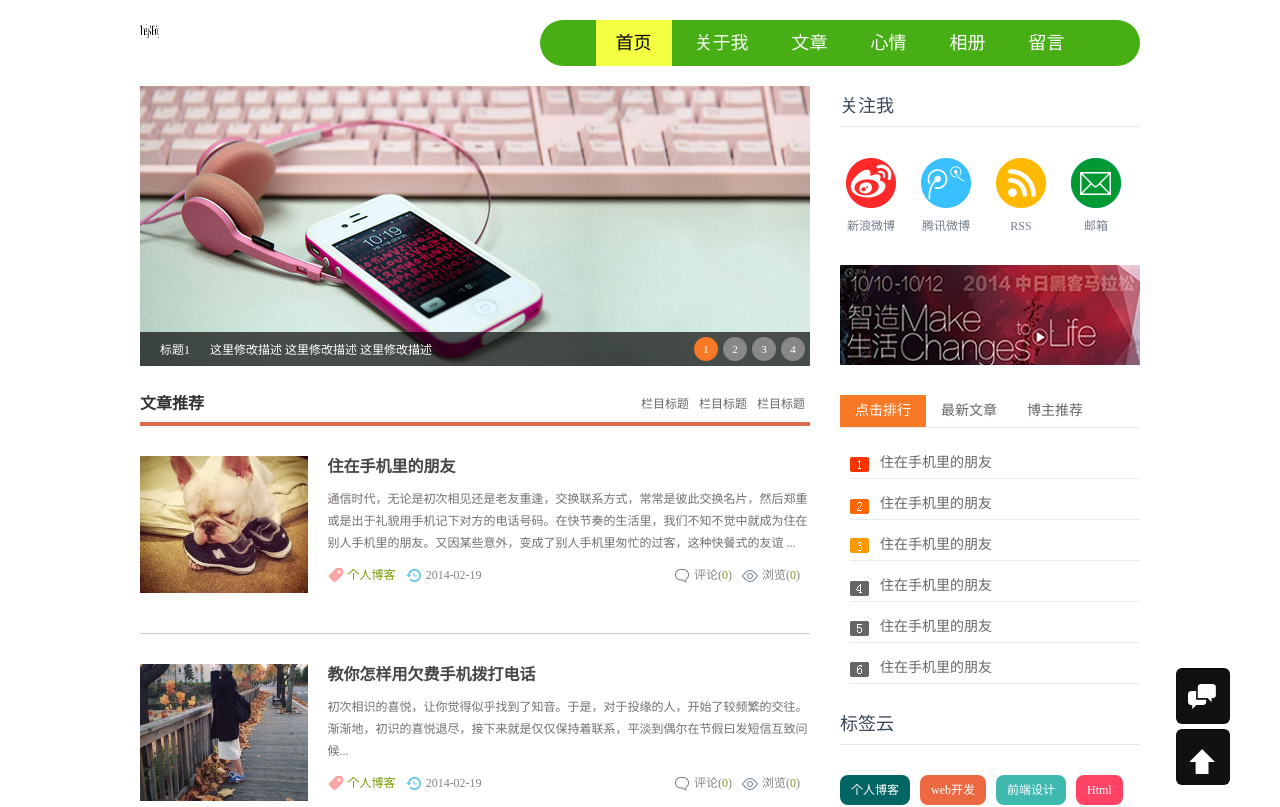
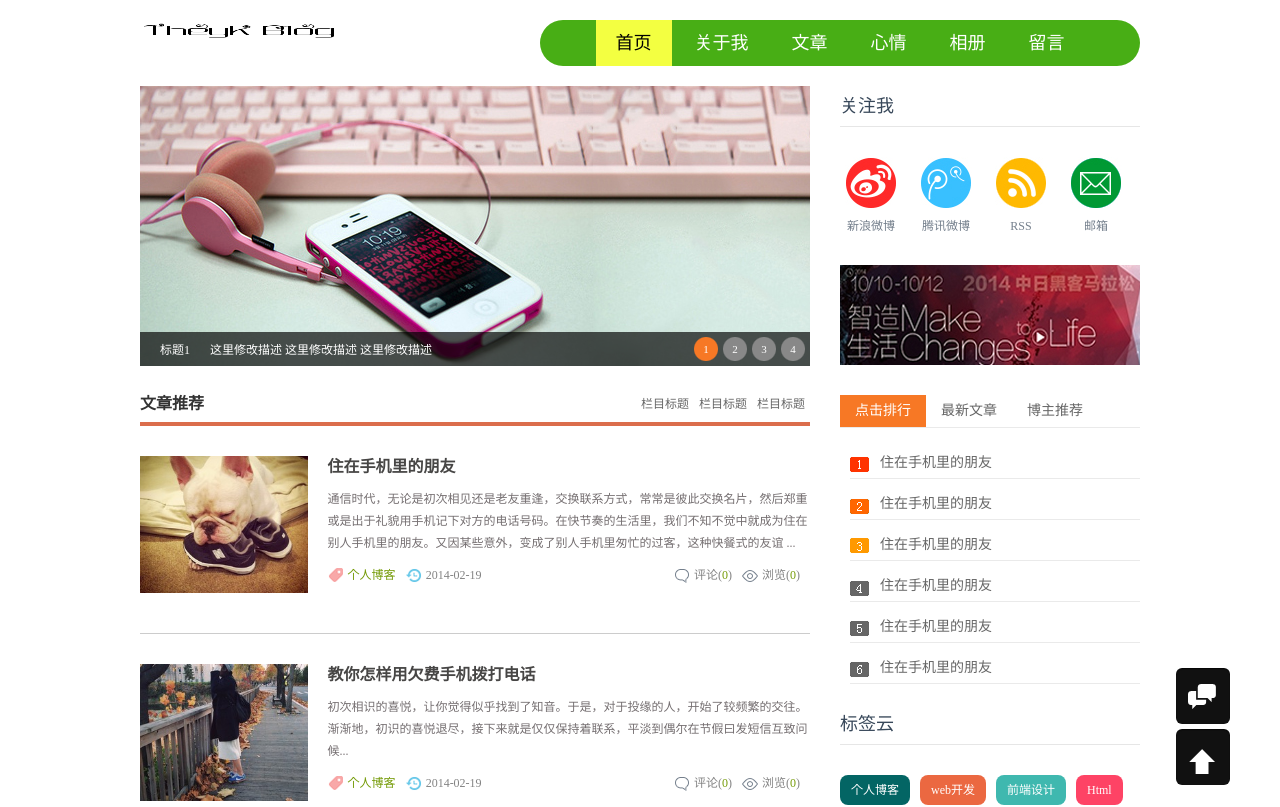
Before and after one commit to TheyK/TheyK.github.io, a plain HTML site: page index.html in a window 1280 px wide. Shown: the top 807 px of the page. Drawn offline with nearby package versions, Linux system fonts and the light colour scheme; a script that the page names is missing.

Commit message:
修改页眉

```diff
--- a/index.html
+++ b/index.html
@@ -14,7 +14,7 @@
 </head>
 <body>
 <header>
-  <div class="logo f_l"><a href="/"><img src="images/logo.png" height="20px" width="20px"></a> </div>
+  <div class="logo f_l"><a href="/"><img src="images/logo.png" height="20px" width="200px"></a> </div>
   <nav id="topnav" class="f_r">
     <ul>
       <a href="index.html" target="_blank">首页</a> <a href="news.html" target="_blank">关于我</a> <a href="p.html" target="_blank">文章</a> <a href="a.html" target="_blank">心情</a> <a href="c.html" target="_blank">相册</a> <a href="b.html" target="_blank">留言</a>
```
